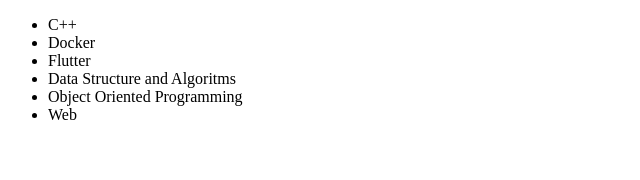
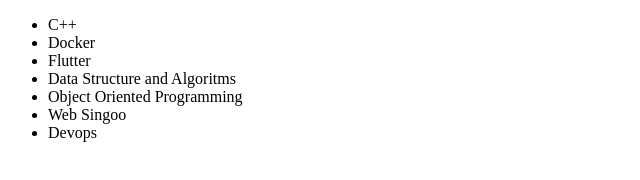
Before and after one commit to dudustri/alura-git, a plain HTML site: page index.html in a window 1280 px wide. Shown: the whole page, without its empty margins (0-640 px from the left). Drawn offline with Linux system fonts and the light colour scheme.

Commit message:
more stuff added

```diff
--- a/index.html
+++ b/index.html
@@ -11,7 +11,8 @@
         <li>Flutter</li>
         <li>Data Structure and Algoritms</li>
         <li>Object Oriented Programming</li>
-        <li>Web</li>
+        <li>Web Singoo</li>
+        <li>Devops</li>
     </ul>
 </body>
 </html>
```
